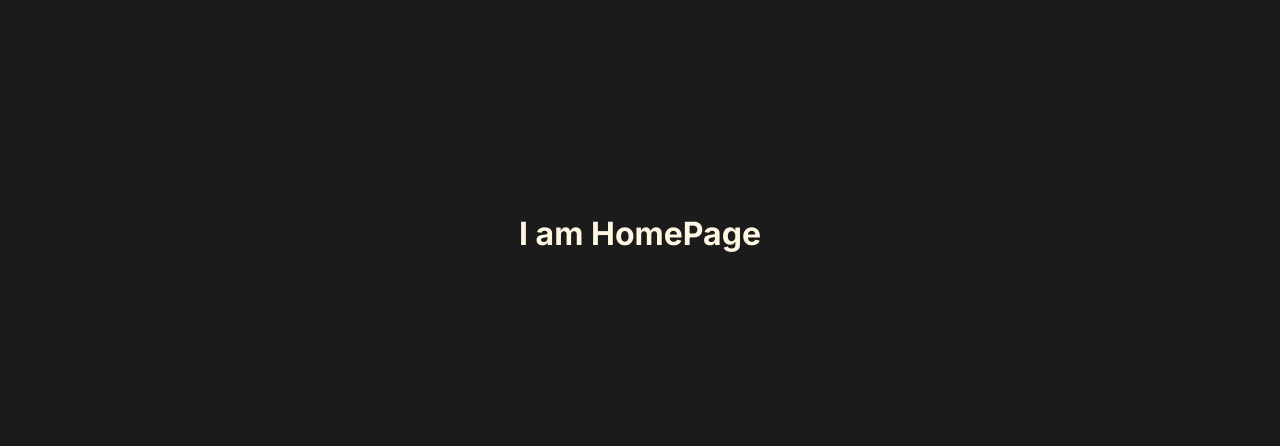
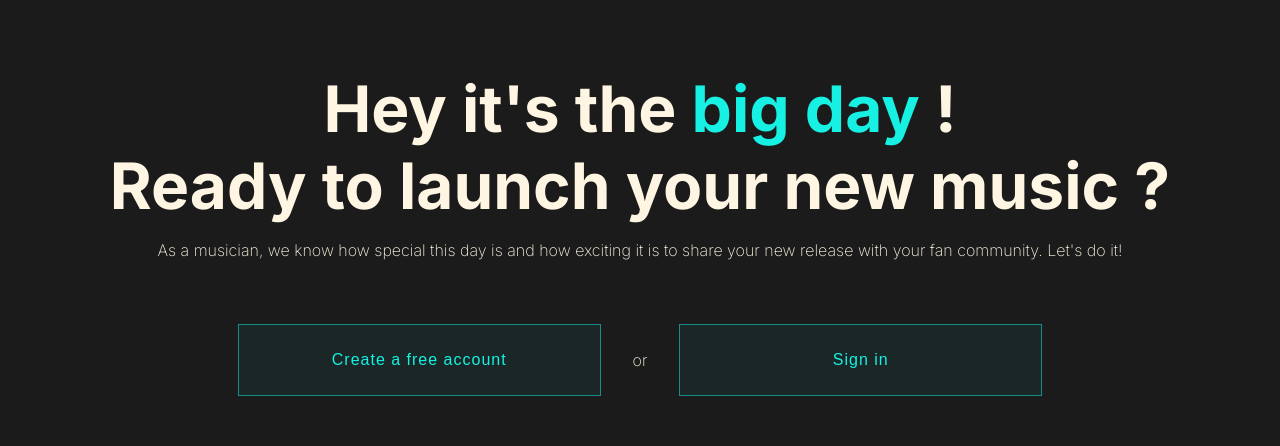
Before and after one commit to Efyx-07/VibrLink, a React (Vite) app: page / in a window 1280 px wide. Shown: the part 151-597 px from the top of the page. Built offline with nearby package versions, Linux system fonts and the light colour scheme; no server answers.

Commit message:
hero component

```diff
--- /dev/null
+++ b/src/components/home-page/Hero.scss
@@ -0,0 +1,38 @@
+@import '../../assets/sass/common/colors.scss';
+@import '../../assets/sass/common/breakpoints.scss';
+
+.hero-container {
+    display: flex;
+    flex-direction: column;
+    align-items: center;
+    gap: 4rem;
+
+    .text-container {
+        display: flex;
+        flex-direction: column;
+        align-items: center;
+        gap: 1rem;
+
+        h1 {
+            text-align: center;
+            font-size: 4rem;
+
+            span {
+                color: $accentColor
+            }
+        }
+    }
+
+    .buttons-container {
+        width: 100%;
+        display: flex;
+        align-items: center;
+        gap: 2rem;
+        padding: 0 8rem;
+    }
+
+    .text-container p, .buttons-container p {
+        font-size: 1rem;
+        font-weight: 200;
+    }
+}
--- /dev/null
+++ b/src/components/home-page/Hero.tsx
@@ -0,0 +1,18 @@
+import FormButton from '../common/FormButton';
+import './Hero.scss';
+
+export default function Hero() {
+    return (
+        <div className="hero-container">
+            <div className="text-container">
+                <h1>Hey it's the <span>big day </span>!<br/>Ready to launch your new music ?</h1>
+                <p>As a musician, we know how special this day is and how exciting it is to share your new release with your fan community. Let's do it!</p>
+            </div>
+            <div className="buttons-container">
+                <FormButton type="button" name="Create a free account"/>
+                <p>or</p>
+                <FormButton type="button" name="Sign in"/>
+            </div>
+        </div>
+    )
+}
--- a/src/pages/HomePage.tsx
+++ b/src/pages/HomePage.tsx
@@ -1,3 +1,4 @@
+import Hero from '../components/home-page/Hero';
 import '../assets/sass/common/pages-common-styles.scss';
 
 export default function HomePage() {
@@ -5,7 +6,7 @@ export default function HomePage() {
     return (
         <div className='page'>
             <div className="content">
-                <h1>I am HomePage</h1>
+                <Hero />
             </div>
         </div>
     );
```
